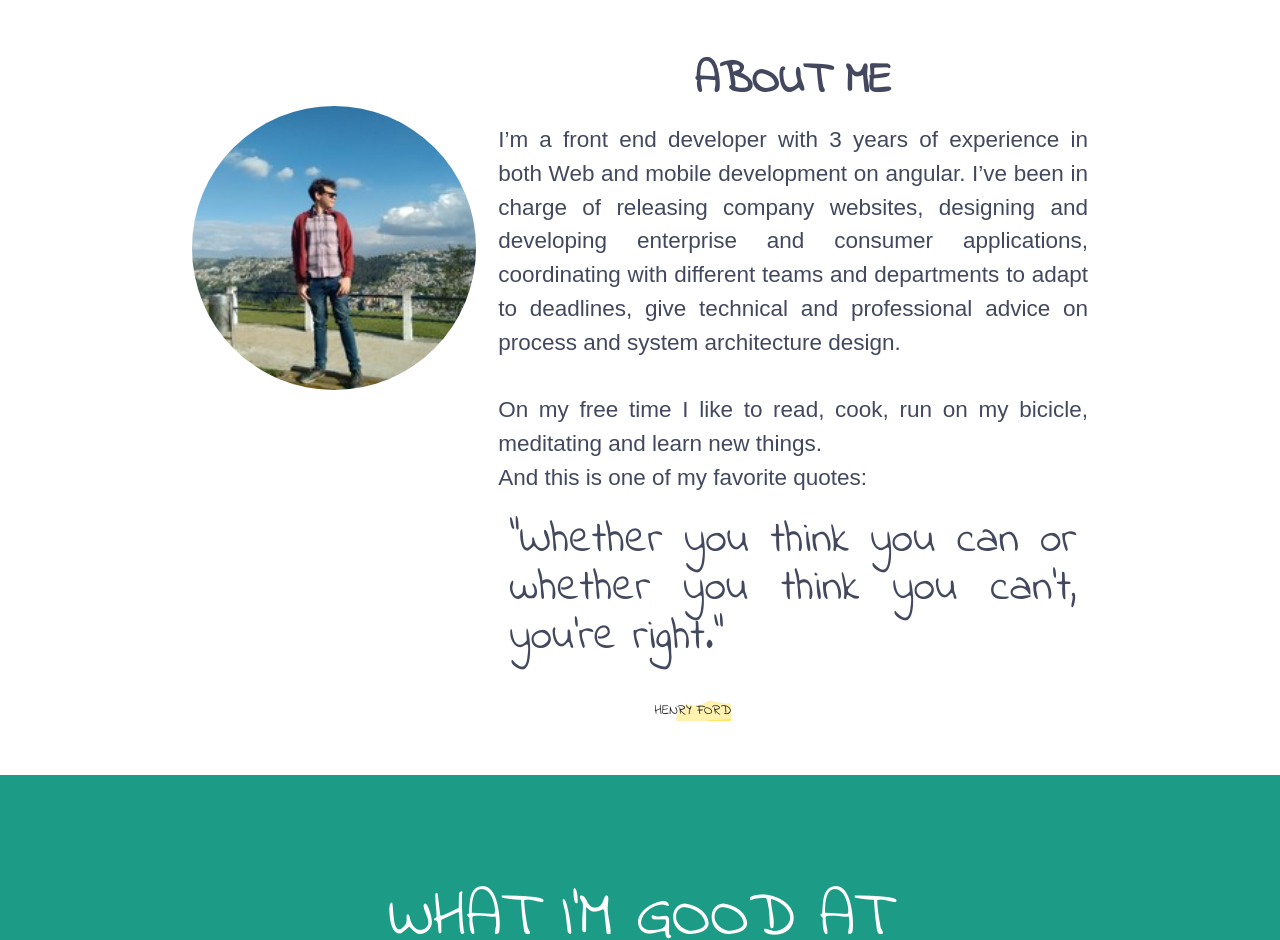
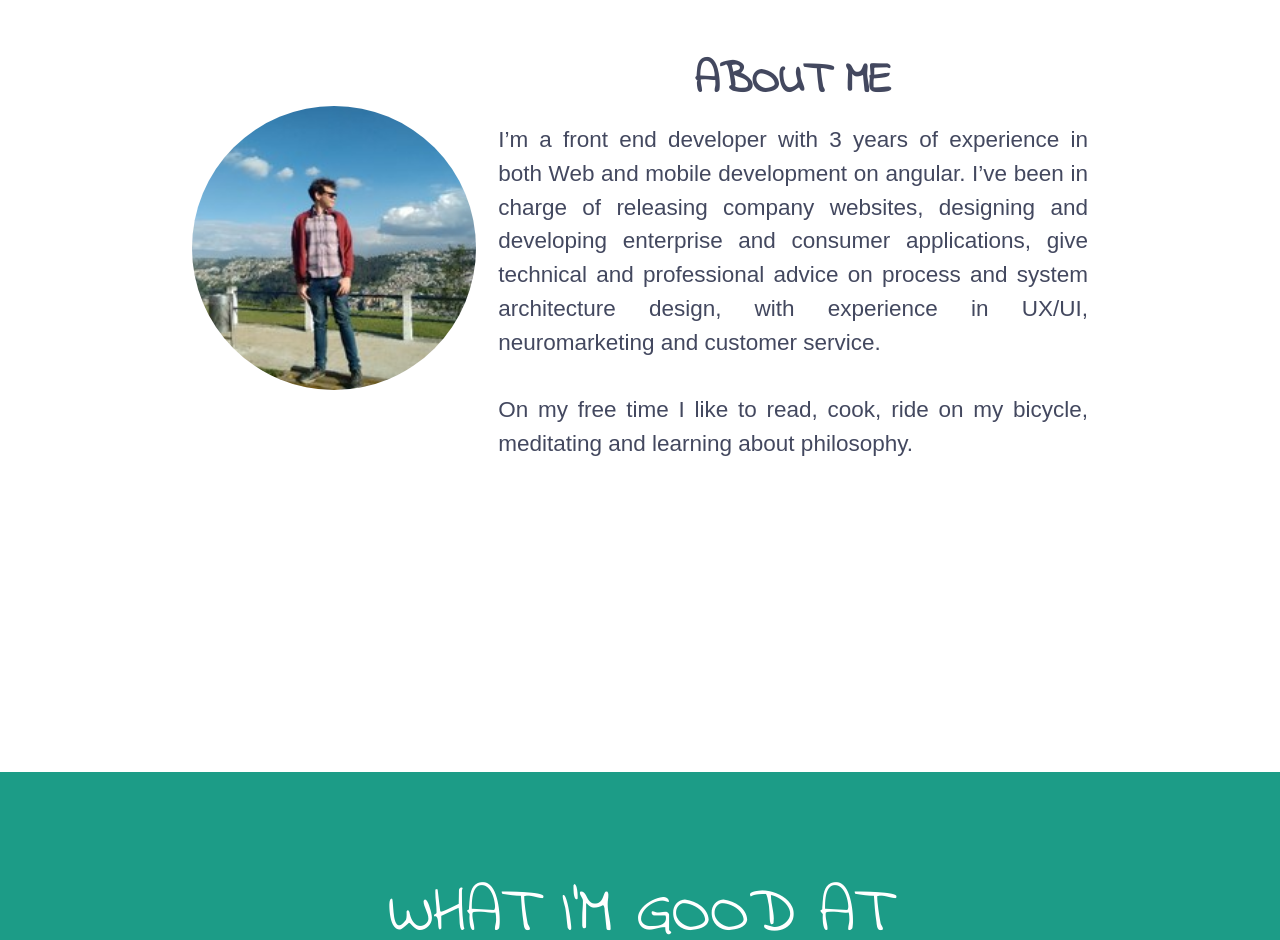
Before and after one commit to jouselt/jouselt, a plain HTML site: page index.html in a window 1280 px wide. Shown: the part 900-1840 px from the top of the page. Drawn offline with nearby package versions, Linux system fonts and the light colour scheme; animation ran at ten frames a second.

Commit message:
typos and text fix

```diff
--- a/assets/css/main.css
+++ b/assets/css/main.css
@@ -82,7 +82,6 @@ canvas {
 
 .quote p {
   font-size: 14px;
-  line-height: 62px;
   width: 277px;
   height: 62px;
   margin: 0 auto;
--- a/assets/js/app.js
+++ b/assets/js/app.js
@@ -1,25 +1,29 @@
-$(document).ready(function(){
+$(document).ready(function () {
 	$('.scrollspy').scrollTop();
 	$(".button-collapse").sideNav();
-	$('.tooltipped').tooltip({delay: 50});
+	$('.tooltipped').tooltip({ delay: 50 });
 	$('span.text-change').typed({
 		// array with the "I'm.." text
-        strings: ["UX/UI ", "Website development ", "App development ", "Angular 2+ ", "Ionic 2+", "out of the box ideas"],
+		strings: ["UX/UI ", "Web development ", "App development ", "Angular 2+ ", "Ionic 2+", "Out of the box thinking ", "Build something better"],
 		typeSpeed: 70,
 		backDelay: 10,
 		callback: function () { $(this) }
 	});
-	$('.smoove').smoove({opacity:'0', moveY: '100px',});
-	$('.smooVert').smoove({opacity:'0', moveY: '100px',});
-	$('.tool').smoove({opacity:'0',
-    moveZ:"-500px",
+	$('.smoove').smoove({ opacity: '0', moveY: '100px', });
+	$('.smooVert').smoove({ opacity: '0', moveY: '100px', });
+	$('.tool').smoove({
+		opacity: '0',
+		moveZ: "-500px",
 		moveY: "100px",
-    rotateX: "90deg",})
-	$('.work').smoove({ offset  : '-25%',
-    moveX   : '-100px',
-    moveY   : '100px',})
+		rotateX: "90deg",
+	})
+	$('.work').smoove({
+		offset: '-25%',
+		moveX: '-100px',
+		moveY: '100px',
+	})
 });
-window.addEventListener('load', function() {
+window.addEventListener('load', function () {
 	var ctx = document.getElementById('background').getContext('2d');
 	//gradient
 	var options =
@@ -131,14 +135,14 @@ window.addEventListener('load', function() {
 		);
 	}
 
-	window.requestAnimFrame = (function(callback) {
+	window.requestAnimFrame = (function (callback) {
 		if (isMobile())
-			return function(callback) {
+			return function (callback) {
 				window.setTimeout(callback, 1000 / 10);
 			};
 		return window.requestAnimationFrame || window.webkitRequestAnimationFrame
 			|| window.mozRequestAnimationFrame || window.oRequestAnimationFrame
-			|| window.msRequestAnimationFrame || function(callback) {
+			|| window.msRequestAnimationFrame || function (callback) {
 				window.setTimeout(callback, 1000 / 60);
 			};
 	})();
@@ -149,8 +153,8 @@ window.addEventListener('load', function() {
 		this.s = s;
 		this.l = l;
 
-		this.str = function() {
-			return this.h + ", " + this.s + "%, " + this.l +"%";
+		this.str = function () {
+			return this.h + ", " + this.s + "%, " + this.l + "%";
 		}
 	}
 	function ColorPoint(x, y, color) {
@@ -161,7 +165,7 @@ window.addEventListener('load', function() {
 		this.step = 0;
 		this.speed = 0;
 
-		this.color = function() {
+		this.color = function () {
 			return new Color(lerp(this.oldColor.h, this.newColor.h, this.step),
 				lerp(this.oldColor.s, this.newColor.s, this.step),
 				lerp(this.oldColor.l, this.newColor.l, this.step));
@@ -187,16 +191,16 @@ window.addEventListener('load', function() {
 		this.step = 0;
 		this.speed = 0;
 
-		this.x = function() {
+		this.x = function () {
 			return lerp(this.oldX, this.newX, this.step);
 		}
-		this.y = function() {
+		this.y = function () {
 			return lerp(this.oldY, this.newY, this.step);
 		}
-		this.alpha = function() {
+		this.alpha = function () {
 			return lerp(this.oldAlpha, this.newAlpha, this.step);
 		}
-		this.size = function() {
+		this.size = function () {
 			return lerp(this.oldSize, this.newSize, this.step);
 		}
 	}
@@ -240,12 +244,10 @@ window.addEventListener('load', function() {
 		if (isMobile())
 			render();
 	}
-	function softCopy(src, dest)
-	{
+	function softCopy(src, dest) {
 		var i = 0;
 
-		for (var property in src)
-		{
+		for (var property in src) {
 			if (dest.hasOwnProperty(property))
 				if (softCopy(src[property], dest[property]) == 0)
 					dest[property] = src[property];
@@ -262,13 +264,13 @@ window.addEventListener('load', function() {
 
 		resize();
 
-		colorPoints.forEach(function(point) {
+		colorPoints.forEach(function (point) {
 			point.oldColor = newColor();
 			point.newColor = newColor()
 			point.speed = rand(options.speed);
 		});
 
-		for(i = 0; i < options.bokeh.count; i++) {
+		for (i = 0; i < options.bokeh.count; i++) {
 			circles.push(new BokehCircle(Math.random(), Math.random(),
 				rand(options.bokeh.size), rand(options.bokeh.alpha)));
 			circles[i].newAlpha = rand(options.bokeh.alpha);
@@ -284,13 +286,13 @@ window.addEventListener('load', function() {
 		var delta = (now - (time || now)) / (1000 / targetFps);
 		time = now;
 
-		if(curFps > 1000) {
+		if (curFps > 1000) {
 			fps = 1000 / (curFps / cntFps);
 			curFps -= 1000;
 			cntFps = 0;
 		}
 
-		colorPoints.forEach(function(point) {
+		colorPoints.forEach(function (point) {
 			point.step += point.speed * delta;
 
 			if (point.step >= 1) {
@@ -303,9 +305,9 @@ window.addEventListener('load', function() {
 			}
 		});
 
-		circles.forEach(function(circle) {
+		circles.forEach(function (circle) {
 			circle.step += circle.speed * delta;
-			if(circle.step >= 1) {
+			if (circle.step >= 1) {
 				circle.step = 0;
 
 				circle.oldX = circle.newX;
@@ -325,7 +327,7 @@ window.addEventListener('load', function() {
 		iterate();
 
 		//draw point gradient to buffer
-		colorPoints.forEach(function(point) {
+		colorPoints.forEach(function (point) {
 			var x = point.x * options.gradient.resolution;
 			var y = point.y * options.gradient.resolution;
 			var grad = gradientBuffer.createRadialGradient(x, y,
@@ -348,7 +350,7 @@ window.addEventListener('load', function() {
 		if (options.debug.strokeBokeh)
 			ctx.strokeStyle = "yellow";
 
-		circles.forEach(function(circle) {
+		circles.forEach(function (circle) {
 			var size = circle.size() * scale;
 
 			ctx.globalAlpha = circle.alpha();
@@ -356,7 +358,7 @@ window.addEventListener('load', function() {
 				circle.x() * w - size / 2, circle.y() * h - size / 2,
 				size, size);
 
-			if(options.debug.strokeBokeh) {
+			if (options.debug.strokeBokeh) {
 				ctx.globalAlpha = 1;
 				ctx.globalCompositeOperation = "source-over";
 				ctx.strokeRect(circle.x() * w - size / 2,
@@ -368,7 +370,7 @@ window.addEventListener('load', function() {
 
 		//debug info
 		if (options.debug.showFps) {
-			if(fps <= 10) ctx.fillStyle = 'red';
+			if (fps <= 10) ctx.fillStyle = 'red';
 			else ctx.fillStyle = 'yellow';
 
 			ctx.font = "20px sans-serif";
--- a/index.html
+++ b/index.html
@@ -9,8 +9,7 @@
   <link rel="shortcut icon" type="image/png" href="assets/img/icon.png">
   <link rel="stylesheet" href="https://cdnjs.cloudflare.com/ajax/libs/materialize/0.100.2/css/materialize.min.css">
   <link href="https://fonts.googleapis.com/icon?family=Material+Icons" rel="stylesheet">
-  <link rel="stylesheet"
-        href="https://cdn.rawgit.com/konpa/devicon/df6431e323547add1b4cf45992913f15286456d3/devicon.min.css">
+  <link rel="stylesheet" href="https://cdn.rawgit.com/konpa/devicon/df6431e323547add1b4cf45992913f15286456d3/devicon.min.css">
   <link href="https://fonts.googleapis.com/css?family=Indie+Flower" rel="stylesheet">
   <script src="https://use.fontawesome.com/7873633050.js"></script>
   <link rel="stylesheet" href="assets/css/main.css">
@@ -23,8 +22,7 @@
       <nav>
         <div class="container">
           <div class="nav-wrapper">
-          <a href="#" data-activates="slide-out"
-             style="position: fixed; background-color: transparent; overflow: visible; z-index: 1"
+            <a href="#" data-activates="slide-out" style="position: fixed; background-color: transparent; overflow: visible; z-index: 1"
               class="button-collapse">
               <i class="material-icons">menu</i>
             </a>
@@ -77,21 +75,24 @@
       <div class="row smoove">
         <div class="col s12 m4 l4 xl4 center-align">
           <img src="assets/img/joe.jpg" class="circle img-profile responsive-img">
+
+
+
         </div>
         <div class="col s12 m8 l8 xl8">
           <h3 id="aboutMe">ABOUT ME</h3>
-        <p> I’m a front end developer with 3 years of experience in both Web and mobile development on angular. I’ve
-          been in charge of releasing company websites, designing and developing enterprise and consumer applications,
-          coordinating with different teams and departments to adapt to deadlines, give technical and professional
-          advice on process and system architecture design.</p>
+          <p> I’m a front end developer with 3 years of experience in both Web and mobile development on angular. I’ve been in
+            charge of releasing company websites, designing and developing enterprise and consumer applications, give technical
+            and professional advice on process and system architecture design, with experience in UX/UI, neuromarketing and
+            customer service.</p>
           <br>
-        <p>On my free time I like to read, cook, run on my bicicle, meditating and learn new things.</p>
-        <p>And this is one of my favorite quotes: </p>
-
-        <div class="col s12 m12 quote">
-          <h3>“Whether you think you can or whether you think you can't, you're right.”</h3>
-          <p class="r4"><strong> Henry Ford</strong></p>
-        </div>
+          <p>On my free time I like to read, cook, ride on my bicycle, meditating and learning about philosophy.</p>
+          <!-- <div class="col s12 m12 quote">
+            <p class="l10"> “Whether you think you can or whether you think you can't, you're right.”
+              <br>
+              <strong> Henry Ford</strong>
+            </p>
+          </div> -->
         </div>
       </div>
     </div>
@@ -218,7 +219,7 @@
 
   <!-- ADDING "WHAT I'M GOOD AT" SECTION -->
 
-<section id="projects" class="background-three section scrollspy foo-projects">
+  <section id="GoodAt" class="background-three section scrollspy foo-projects">
     <div class="container work smoove">
       <div class="row">
         <div class="col s12 m12 l12 xl12 center-align title-work">
```
Lines whose indentation alone changed are shown as unchanged.
